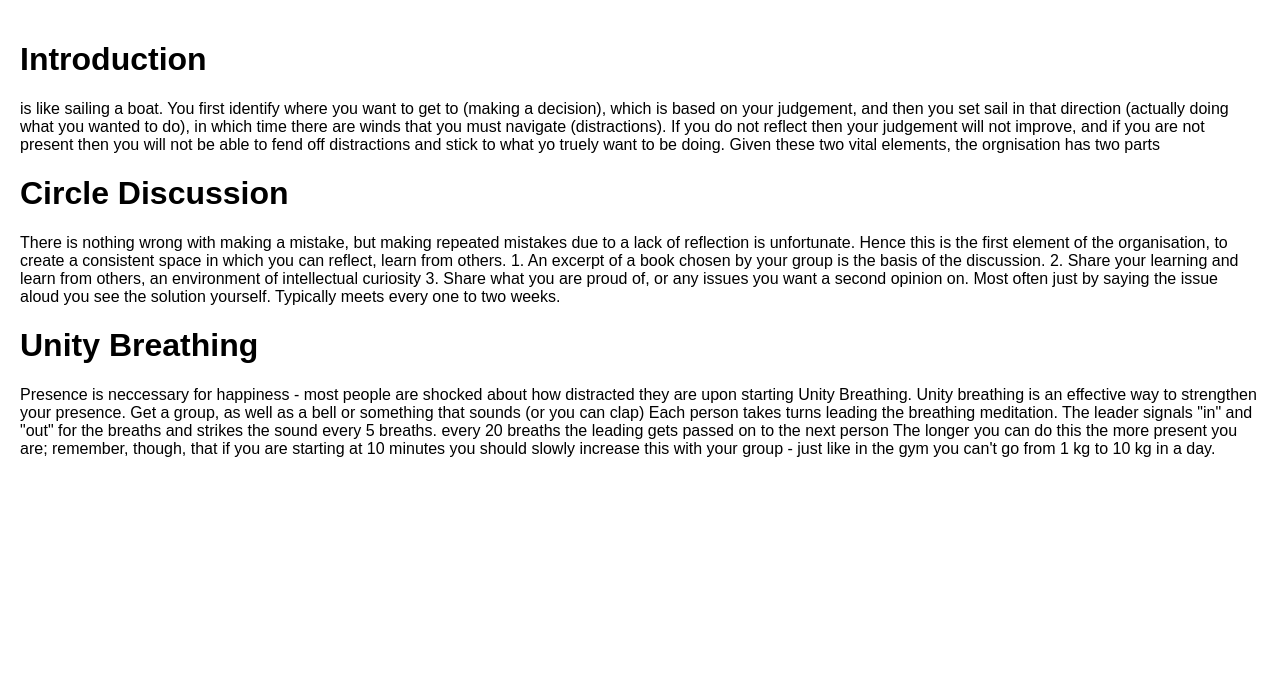
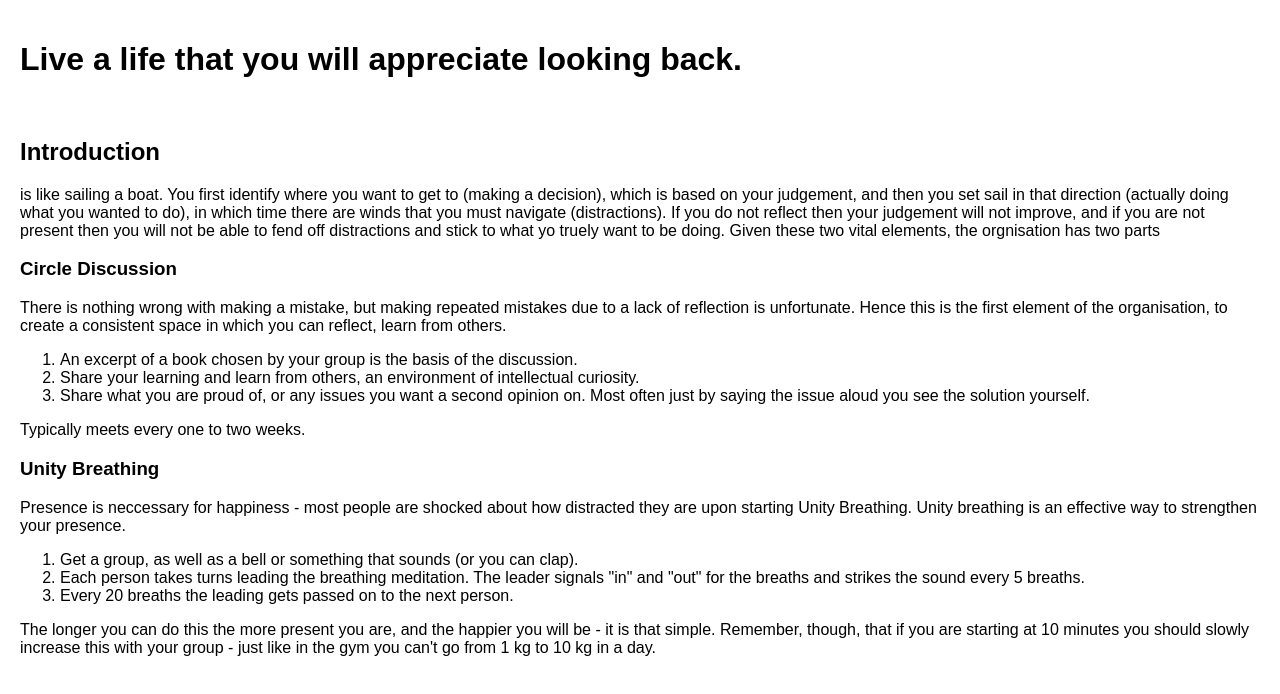
Before and after one commit to nickfinn-bit/Humanityy, a plain HTML site: page index.html in a window 1280 px wide. Drawn offline with Linux system fonts and the light colour scheme.

Commit message:
Update headings and improve HTML structure

```diff
--- a/index.html
+++ b/index.html
@@ -15,30 +15,34 @@
 </head>
 <body>
   <!-- Paste your text below this line -->
-   <title>Live a life that you will appreciate looking back.</title>
+   <h1>Live a life that you will appreciate looking back.</h1>
+  <br>
 
-   <h1>Introduction</h1>
+   <h2>Introduction</h2>
    <p> is like sailing a boat. You first identify where you want to get to (making a decision), which is based on your judgement, and then you set sail in that direction (actually doing what you wanted to do), in which time there are winds that you must navigate (distractions).
 
 If you do not reflect then your judgement will not improve, and if you are not present then you will not be able to fend off distractions and stick to what yo truely want to be doing. Given these two vital elements, the orgnisation has two parts
 </p>
-<h1>Circle Discussion</h1>
+<h3>Circle Discussion</h3>
   <p>There is nothing wrong with making a mistake, but making repeated mistakes due to a lack of reflection is unfortunate. Hence this is the first element of the organisation, to create a consistent space in which you can reflect, learn from others.
+<ol>
+  <li>An excerpt of a book chosen by your group is the basis of the discussion.</li>
+  <li>Share your learning and learn from others, an environment of intellectual curiosity.</li>
+  <li>Share what you are proud of, or any issues you want a second opinion on. Most often just by saying the issue aloud you see the solution yourself.</li>
+</ol>
 
-1. An excerpt of a book chosen by your group is the basis of the discussion.
-2. Share your learning and learn from others, an environment of intellectual curiosity
-3. Share what you are proud of, or any issues you want a second opinion on. Most often just by saying the issue aloud you see the solution yourself.
 
 Typically meets every one to two weeks.
 </p>
-<h1>Unity Breathing</h1>
+<h3>Unity Breathing</h3>
   <p>Presence is neccessary for happiness - most people are shocked about how distracted they are upon starting Unity Breathing. Unity breathing is an effective way to strengthen your presence.
+<ol>
+  <li>Get a group, as well as a bell or something that sounds (or you can clap).</li>
+  <li>Each person takes turns leading the breathing meditation. The leader signals "in" and "out" for the breaths and strikes the sound every 5 breaths.</li>
+  <li>Every 20 breaths the leading gets passed on to the next person.</li>
+</ol>
 
-Get a group, as well as a bell or something that sounds (or you can clap)
-Each person takes turns leading the breathing meditation. The leader signals "in" and "out" for the breaths and strikes the sound every 5 breaths.
-every 20 breaths the leading gets passed on to the next person
-
-The longer you can do this the more present you are; remember, though, that if you are starting at 10 minutes you should slowly increase this with your group - just like in the gym you can't go from 1 kg to 10 kg in a day.
+The longer you can do this the more present you are, and the happier you will be - it is that simple. Remember, though, that if you are starting at 10 minutes you should slowly increase this with your group - just like in the gym you can't go from 1 kg to 10 kg in a day.
 
 </p>
   <!-- And above this line -->
```
